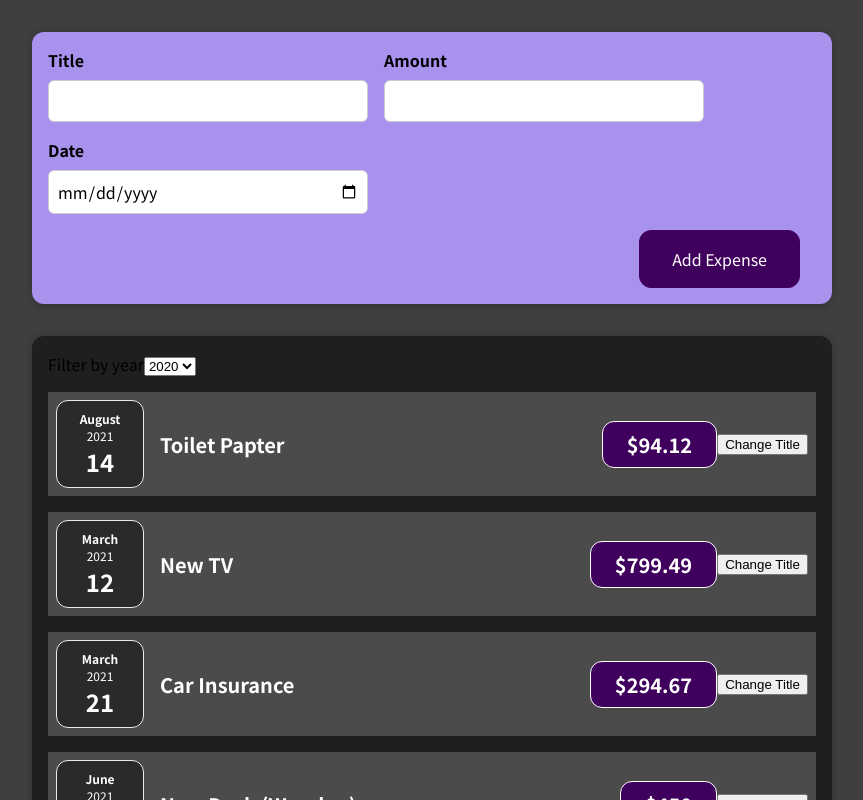
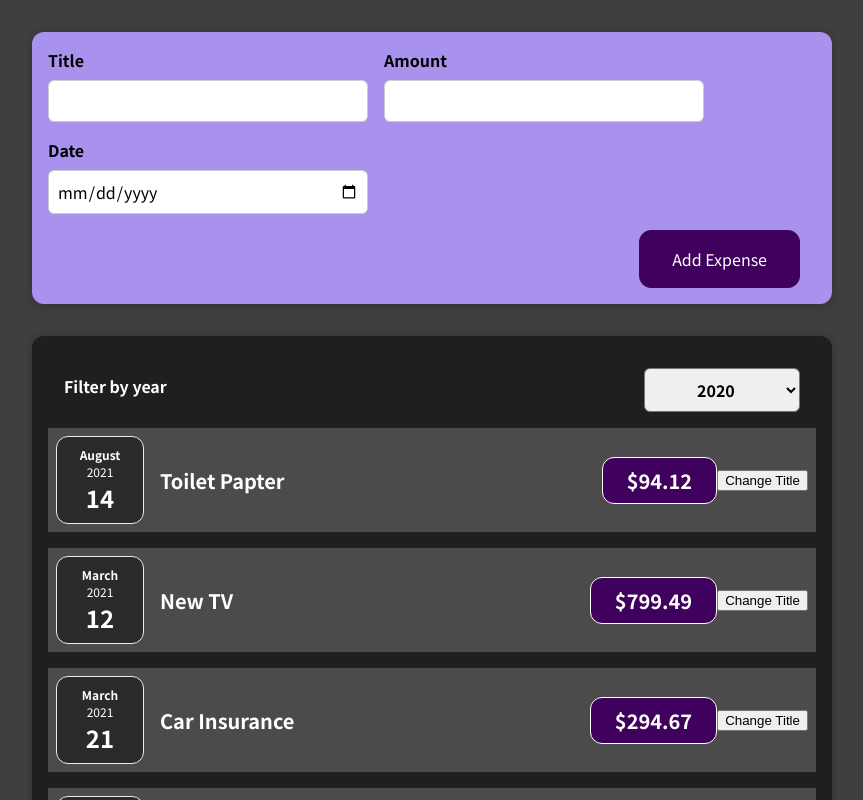
Before and after one commit to jripke74/react-0001, a React (Create React App) app: page / in a window 1280 px wide. Shown: the top 800 px of the page, without its empty margins (208-1071 px from the left). Built offline with nearby package versions, Linux system fonts and the light colour scheme.

Commit message:
correct className in ExpenseFilter.js

```diff
--- a/src/components/Expenses/ExpensesFilter.js
+++ b/src/components/Expenses/ExpensesFilter.js
@@ -8,8 +8,8 @@ const ExpensesFilter = (props) => {
   };
 
   return (
-    <div className='expense-filter'>
-      <div className='expense-filter__control'>
+    <div className='expenses-filter'>
+      <div className='expenses-filter__control'>
         <label>Filter by year</label>
         <select value={props.selected} onChange={dropdownChangeHandler}>
           <option value='2022'>2022</option>
```
